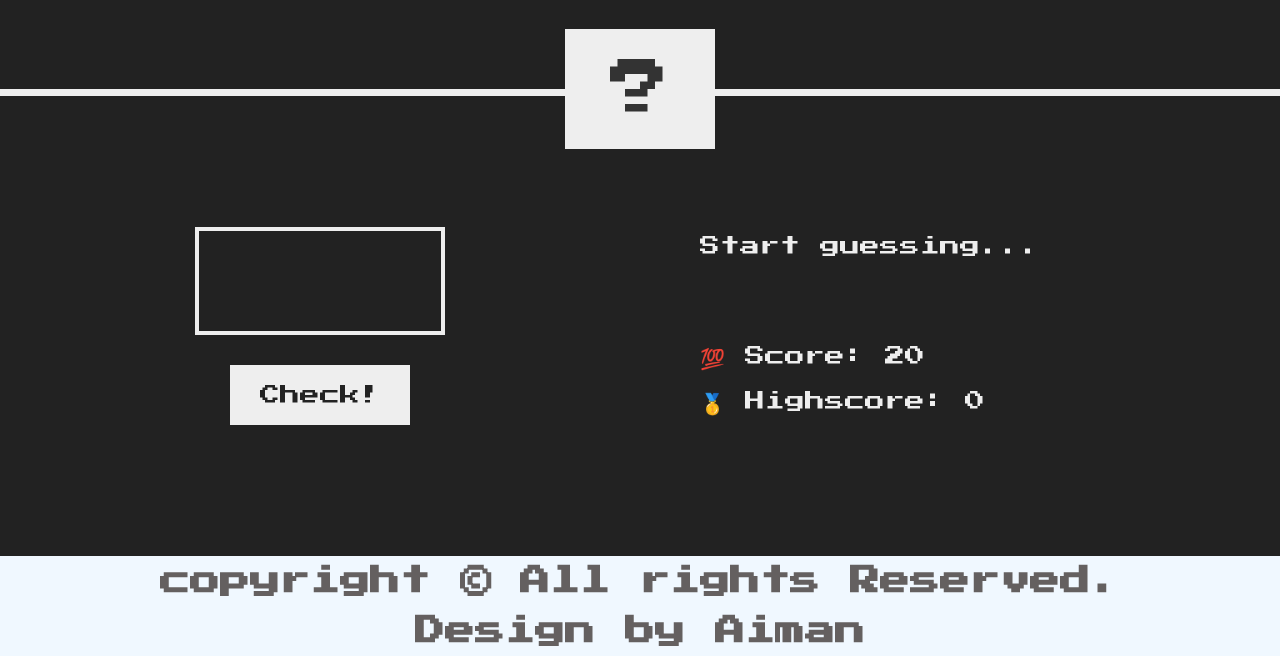
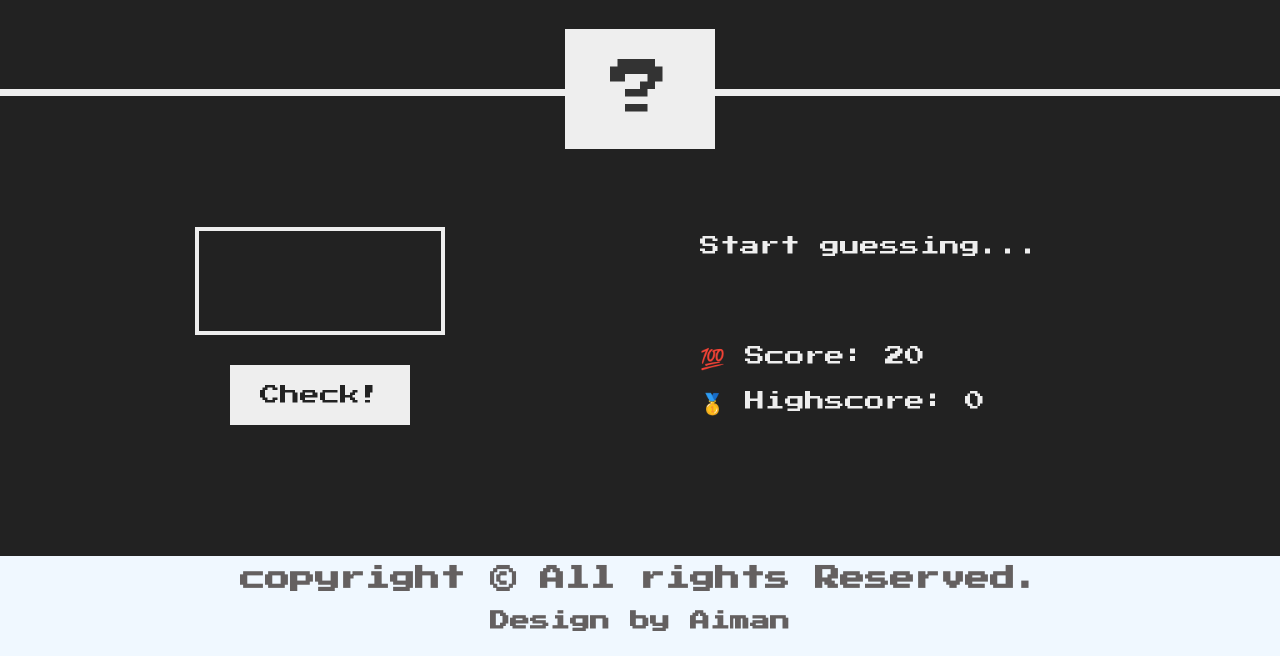
Before and after one commit to Abdulaiman/guess-my-number-game, a plain HTML site: page index.html in a window 1280 px wide. Shown: the part 184-840 px from the top of the page. Drawn offline with Linux system fonts and the light colour scheme.

Commit message:
testing commit

```diff
--- a/style.css
+++ b/style.css
@@ -124,17 +124,14 @@ h1 {
   color: rgb(100, 96, 96);
 }
 .divv {
-  /* width: 90vh;
-  max-width: 1000px;
-  margin: 0 auto; */
   text-align: center;
 }
 .divv h3 {
-  font-size: 3rem;
+  font-size: 2.5rem;
   padding: 1rem 2rem;
 }
 .divv h4 {
-  font-size: 3rem;
+  font-size: 2rem;
   padding: 1rem 2rem;
   align-items: center;
 }
```
Also changed, not shown: 1 other file.
